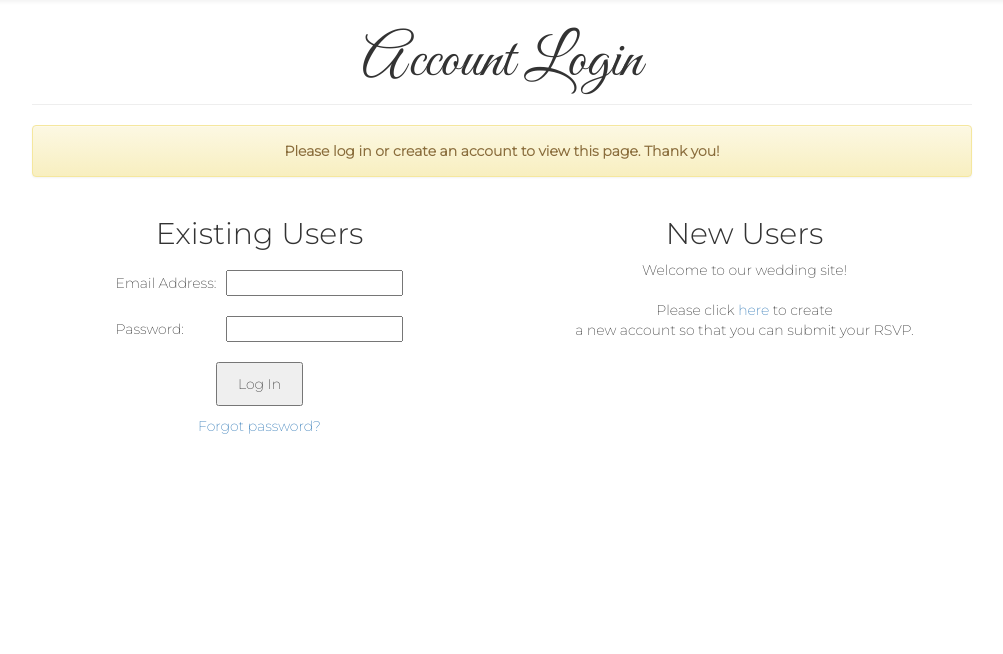
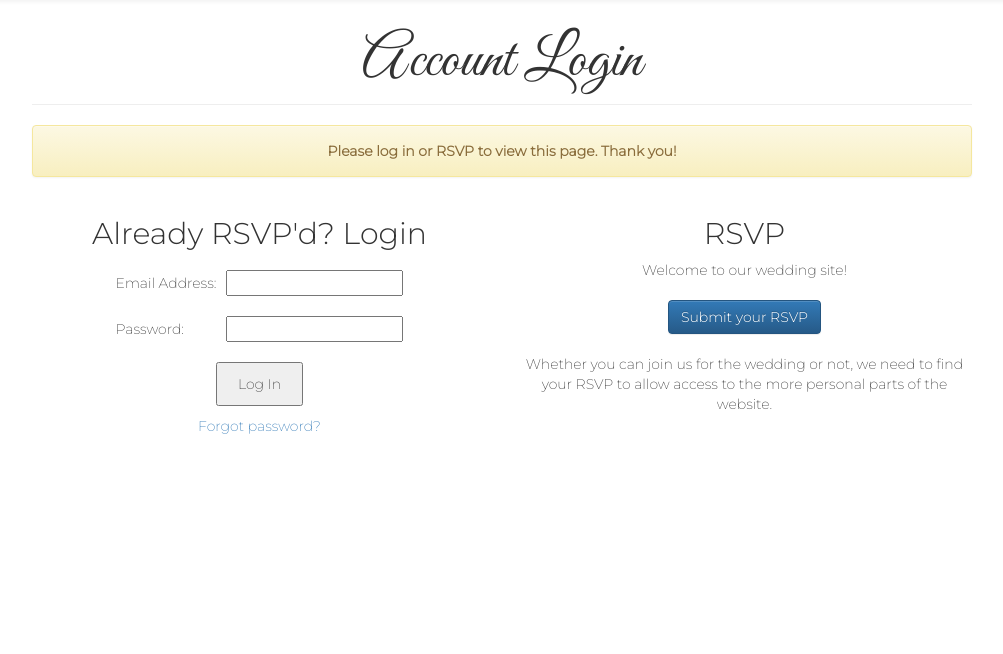
Before and after one commit to dpipemazo/django-wedsite, a Django app: template wedsite/templates/registration/login.html in a window 1280 px wide. Shown: the part 51-705 px from the top of the page, without its empty margins (138-1141 px from the left). Run offline with Django 3.2, Linux system fonts and the light colour scheme; the template is opened without the code that fills it: most values are stand-ins (such as "Sample title", 1, 10 or a date in 2020); form fields are guessed from the names that the template uses; some libraries are stand-ins or nearby versions; some web fonts are replaced.

Commit message:
login: make it clearer what the account is for
* make RSVP the operative action in titles rather than login/signup
* make the create account action attached to a big RSVP button

```diff
--- a/wedsite/templates/registration/login.html
+++ b/wedsite/templates/registration/login.html
@@ -15,14 +15,14 @@ Login
         </div>
     {% elif next != "/" %}
         <div class="alert alert-warning">
-            <strong>Please log in or create an account to view this page. Thank you!</strong>
+            <strong>Please log in or RSVP to view this page. Thank you!</strong>
         </div>
     {% endif %}
 
     <div class="row">
         <div class="col-sm-6 base-font text-center">
             <div align="center">
-                <h2> Existing Users </h2>
+                <h2>Already RSVP'd? Login</h2>
                     <form method="post" action="{% url 'login' %}">
                     {% csrf_token %}
                     <table>
@@ -45,12 +45,13 @@ Login
         </div>
         <div class="col-sm-6 base-font text-center">
             <div align="center">
-                <h2> New Users </h2>
+                <h2>RSVP</h2>
                     <p>
                         Welcome to our wedding site!
                         <br><br>
-                        Please click <a href="{% url 'create-account' %}">here</a> to create<br>
-                        a new account so that you can submit your RSVP.
+                        <a class="btn btn-primary" href="{% url 'create-account' %}">Submit your RSVP</a>
+                        <br><br>
+                        Whether you can join us for the wedding or not, we need to find your RSVP to allow access to the more personal parts of the website.
                     </p>
             </div>
         </div>
```
